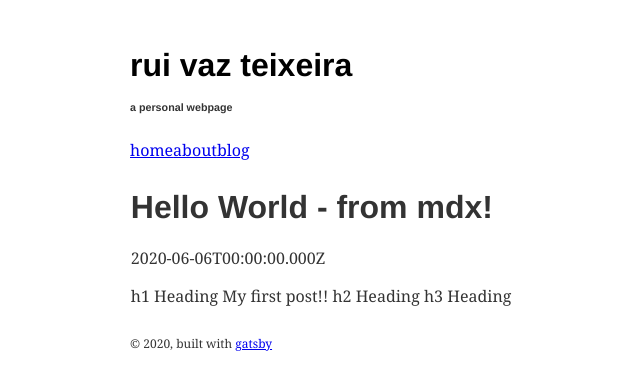
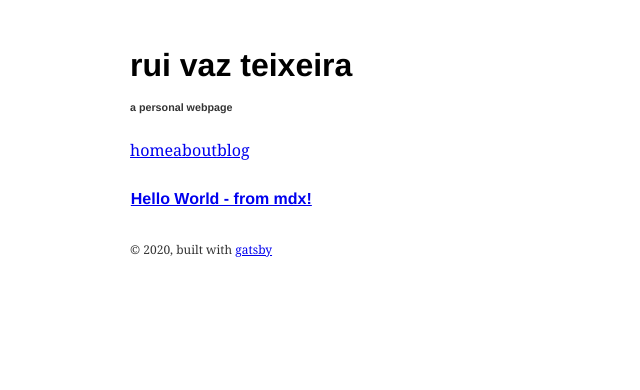
Before and after one commit to takecare/site, a Gatsby site: page /blog in a window 1280 px wide. Shown: the whole page, without its empty margins (110-750 px from the left). Built offline with nearby package versions, Linux system fonts and the light colour scheme; Gatsby itself is replaced by a stand-in of ours; some packages are replaced by stand-ins of ours; what typography-theme-noriega would draw is missing.

Commit message:
add link to generated slug

```diff
--- a/src/hooks/useMdxData.js
+++ b/src/hooks/useMdxData.js
@@ -26,4 +26,4 @@ const useMdxData = () => {
   return result
 }
 
-export { useMdxData }
+export default useMdxData
--- a/src/pages/blog/index.js
+++ b/src/pages/blog/index.js
@@ -1,16 +1,21 @@
 import React from "react"
-import { useMdxData } from "../../hooks/useMdxData"
+import useMdxData from "../../hooks/useMdxData"
 import Layout from "../../components/layout"
+import { Link } from "gatsby"
 
 // TODO styles
 
 // TODO extract to components
+// FIXME shouldn't be destructuring as props.blog
 const BlogItem = ({ blog }) => {
+  const slug = blog.fields.slug
   return (
     <>
-      <h1>{blog.frontmatter.title}</h1>
-      <p>{blog.frontmatter.date}</p>
-      <p>{blog.excerpt}</p>
+      <h4>
+        <Link to={slug}>{blog.frontmatter.title}</Link>
+      </h4>
+      {/* <p>{blog.frontmatter.date}</p>
+      <p>{blog.excerpt}</p> */}
     </>
   )
 }
```
